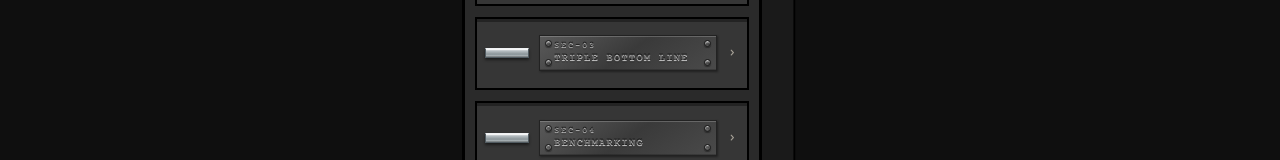
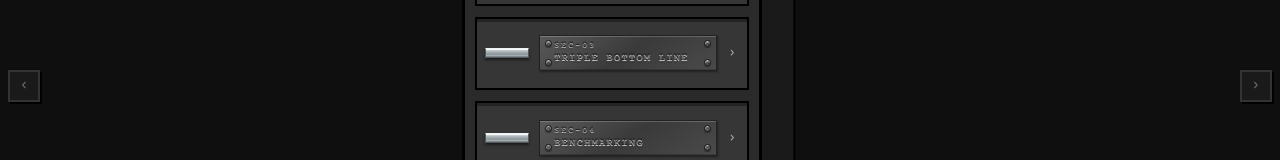
Before and after one commit to Magicfan2009/Sustainable-Business-Group-O, a React (Vite) app in the folder sustainable-business-website/: page / in a window 1280 px wide. Shown: the part 314-474 px from the top of the page. Built offline with nearby package versions, Linux system fonts and the light colour scheme.

Commit message:
feat: add room state, pan transition logic, and PanArrow component

```diff
--- a/sustainable-business-website/src/App.jsx
+++ b/sustainable-business-website/src/App.jsx
@@ -1,16 +1,22 @@
-import { useState } from 'react'
+import { useState, useRef } from 'react'
+import gsap from 'gsap'
 import PasswordScreen from './screens/PasswordScreen'
 import CabinetScreen from './screens/CabinetScreen'
 import ReadingScreen from './screens/ReadingScreen'
 import AIScreen from './screens/AIScreen'
+import TabletScreen from './screens/TabletScreen'
+import MonitorScreen from './screens/MonitorScreen'
 
-const SCREENS = { PASSWORD: 'password', CABINET: 'cabinet', READING: 'reading', AI: 'ai' }
+const SCREENS = { PASSWORD: 'password', ROOMS: 'rooms', READING: 'reading', AI: 'ai' }
 
 function App() {
-  const [screen, setScreen] = useState(SCREENS.CABINET)
+  const [screen, setScreen] = useState(SCREENS.ROOMS)
   const [fadeOut, setFadeOut] = useState(false)
   const [fadeDuration, setFadeDuration] = useState(400)
   const [activeFile, setActiveFile] = useState(null)
+  const [room, setRoom] = useState('cabinet') // 'cabinet' | 'tablet' | 'monitor'
+  const panningRef = useRef(false)
+  const bgRef = useRef(null)
 
   function transition(ms, callback) {
     setFadeDuration(ms)
@@ -23,7 +29,7 @@ function App() {
   }
 
   function handlePasswordSuccess() {
-    transition(800, () => setScreen(SCREENS.CABINET))
+    transition(800, () => setScreen(SCREENS.ROOMS))
   }
 
   function openFile(code) {
@@ -32,7 +38,7 @@ function App() {
   }
 
   function goBack() {
-    transition(400, () => setScreen(SCREENS.CABINET))
+    transition(400, () => setScreen(SCREENS.ROOMS))
   }
 
   function openAI() {
@@ -40,7 +46,44 @@ function App() {
   }
 
   function closeAI() {
-    transition(300, () => setScreen(SCREENS.CABINET))
+    transition(300, () => setScreen(SCREENS.ROOMS))
+  }
+
+  function panToRoom(targetRoom) {
+    if (panningRef.current) return
+    panningRef.current = true
+
+    const ROOM_ORDER = ['cabinet', 'tablet', 'monitor']
+    const currentIdx = ROOM_ORDER.indexOf(room)
+    const targetIdx = ROOM_ORDER.indexOf(targetRoom)
+    // Determine direction: +1 = right (exit left), -1 = left (exit right)
+    let direction = targetIdx > currentIdx ? 1 : -1
+    // Handle wrap: if distance > 1 in one direction, it's a loop wrap
+    const dist = Math.abs(targetIdx - currentIdx)
+    if (dist > 1) direction = -direction
+
+    const exitX = direction > 0 ? '-120vw' : '120vw'
+    const enterX = direction > 0 ? '120vw' : '-120vw'
+
+    const currentEl = document.querySelector(`[data-room="${room}"]`)
+    const targetEl = document.querySelector(`[data-room="${targetRoom}"]`)
+    if (!currentEl || !targetEl) { panningRef.current = false; return }
+
+    gsap.set(targetEl, { x: enterX, zIndex: 2 })
+    gsap.set(currentEl, { zIndex: 1 })
+
+    const tl = gsap.timeline({
+      onComplete: () => {
+        gsap.set(currentEl, { x: 0, zIndex: 1 })
+        setRoom(targetRoom)
+        panningRef.current = false
+      }
+    })
+
+    tl.to(currentEl, { x: exitX, duration: 0.55, ease: 'power2.inOut' }, 0)
+    tl.to(bgRef.current, { x: direction > 0 ? '-48vw' : '48vw', duration: 0.55, ease: 'power2.inOut' }, 0)
+    tl.to(targetEl, { x: 0, duration: 0.5, ease: 'back.out(1.15)' }, 0.05)
+    tl.set(bgRef.current, { x: 0 })
   }
 
   return (
@@ -51,12 +94,45 @@ function App() {
       opacity: fadeOut ? 0 : 1,
       transition: `opacity ${fadeDuration}ms ease`,
     }}>
+      {/* Parallax background */}
+      <div ref={bgRef} style={{
+        position: 'fixed', inset: 0, background: '#0f0f0f', zIndex: -1,
+      }} />
+
       {screen === SCREENS.PASSWORD && (
         <PasswordScreen onSuccess={handlePasswordSuccess} />
       )}
-      {screen === SCREENS.CABINET && (
-        <CabinetScreen onOpenFile={openFile} onOpenAI={openAI} onHome={() => transition(600, () => setScreen(SCREENS.PASSWORD))} />
+
+      {screen === SCREENS.ROOMS && (
+        <div style={{ width: '100%', height: '100%', position: 'relative', isolation: 'isolate' }}>
+          <div data-room="cabinet" style={{ position: 'absolute', inset: 0, display: 'flex', alignItems: 'center', justifyContent: 'center' }}>
+            <CabinetScreen
+              onOpenFile={openFile}
+              onOpenAI={openAI}
+              onHome={() => transition(600, () => setScreen(SCREENS.PASSWORD))}
+              onPanLeft={() => panToRoom('monitor')}
+              onPanRight={() => panToRoom('tablet')}
+              panning={panningRef}
+            />
+          </div>
+          <div data-room="tablet" style={{ position: 'absolute', inset: 0 }}>
+            <TabletScreen
+              onPanLeft={() => panToRoom('cabinet')}
+              onPanRight={() => panToRoom('monitor')}
+              onPanToMonitor={() => panToRoom('monitor')}
+              panning={panningRef}
+            />
+          </div>
+          <div data-room="monitor" style={{ position: 'absolute', inset: 0 }}>
+            <MonitorScreen
+              onPanLeft={() => panToRoom('tablet')}
+              onPanRight={() => panToRoom('cabinet')}
+              panning={panningRef}
+            />
+          </div>
+        </div>
       )}
+
       {screen === SCREENS.READING && (
         <ReadingScreen sectionCode={activeFile} onBack={goBack} />
       )}
--- /dev/null
+++ b/sustainable-business-website/src/components/PanArrow.css
@@ -0,0 +1,40 @@
+.pan-arrow {
+  position: absolute;
+  top: 50%;
+  transform: translateY(-50%);
+  width: 32px;
+  height: 32px;
+  background: #1a1a1a;
+  border: 2px solid #333;
+  box-shadow: 2px 2px 0 #000;
+  display: flex;
+  align-items: center;
+  justify-content: center;
+  cursor: pointer;
+  font-size: 18px;
+  color: #666;
+  transition: border-color 80ms ease-out, color 80ms ease-out;
+  z-index: 5;
+  user-select: none;
+}
+
+.pan-arrow--left  { left: 8px; }
+.pan-arrow--right { right: 8px; }
+
+.pan-arrow:hover:not(.pan-arrow--disabled) {
+  border-color: #e8a020;
+  color: #e8a020;
+}
+
+.pan-arrow--disabled {
+  opacity: 0.3;
+  cursor: not-allowed;
+}
+
+@media (max-width: 700px) {
+  .pan-arrow {
+    width: 44px;
+    height: 44px;
+    font-size: 20px;
+  }
+}
--- /dev/null
+++ b/sustainable-business-website/src/components/PanArrow.jsx
@@ -0,0 +1,17 @@
+import './PanArrow.css'
+
+export default function PanArrow({ direction, onClick, panning }) {
+  function handleClick() {
+    if (panning?.current) return
+    onClick()
+  }
+  return (
+    <button
+      className={`pan-arrow pan-arrow--${direction}${panning?.current ? ' pan-arrow--disabled' : ''}`}
+      onClick={handleClick}
+      aria-label={`Pan ${direction}`}
+    >
+      {direction === 'left' ? '‹' : '›'}
+    </button>
+  )
+}
--- a/sustainable-business-website/src/screens/CabinetScreen.jsx
+++ b/sustainable-business-website/src/screens/CabinetScreen.jsx
@@ -1,6 +1,7 @@
 import { useRef } from 'react'
 import { useGSAP } from '@gsap/react'
 import gsap from 'gsap'
+import PanArrow from '../components/PanArrow'
 import './CabinetScreen.css'
 
 const DRAWERS = [
@@ -12,7 +13,7 @@ const DRAWERS = [
   { code: 'SEC-06', label: 'EXECUTIVE SUMMARY' },
 ]
 
-export default function CabinetScreen({ onOpenFile, onOpenAI, onHome }) {
+export default function CabinetScreen({ onOpenFile, onOpenAI, onHome, onPanLeft, onPanRight, panning }) {
   const sceneRef = useRef(null)
 
   useGSAP(() => {
@@ -25,7 +26,9 @@ export default function CabinetScreen({ onOpenFile, onOpenAI, onHome }) {
   }, { scope: sceneRef })
 
   return (
-    <div className="cabinet-screen">
+    <div className="cabinet-screen" style={{ position: 'relative' }}>
+      <PanArrow direction="left" onClick={onPanLeft} panning={panning} />
+      <PanArrow direction="right" onClick={onPanRight} panning={panning} />
 
       <div className="cabinet-scene" ref={sceneRef}>
 
```
